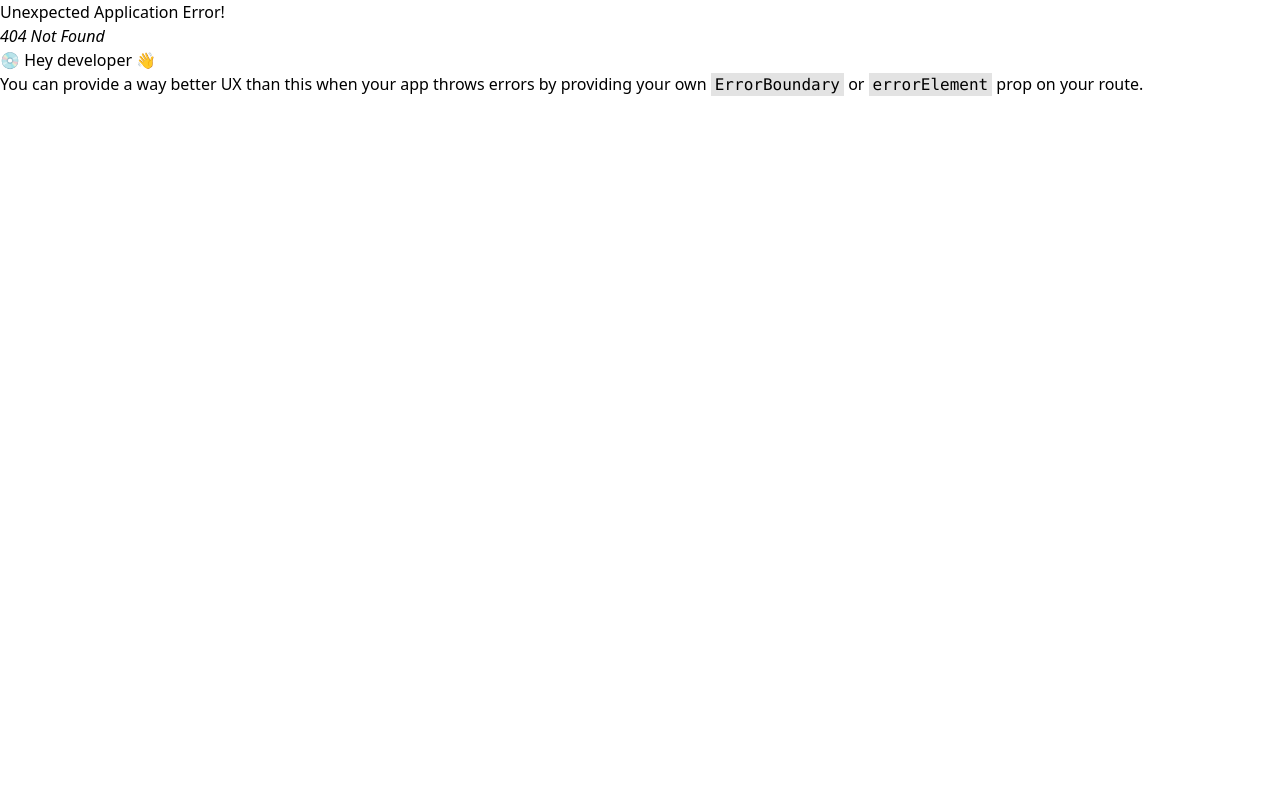
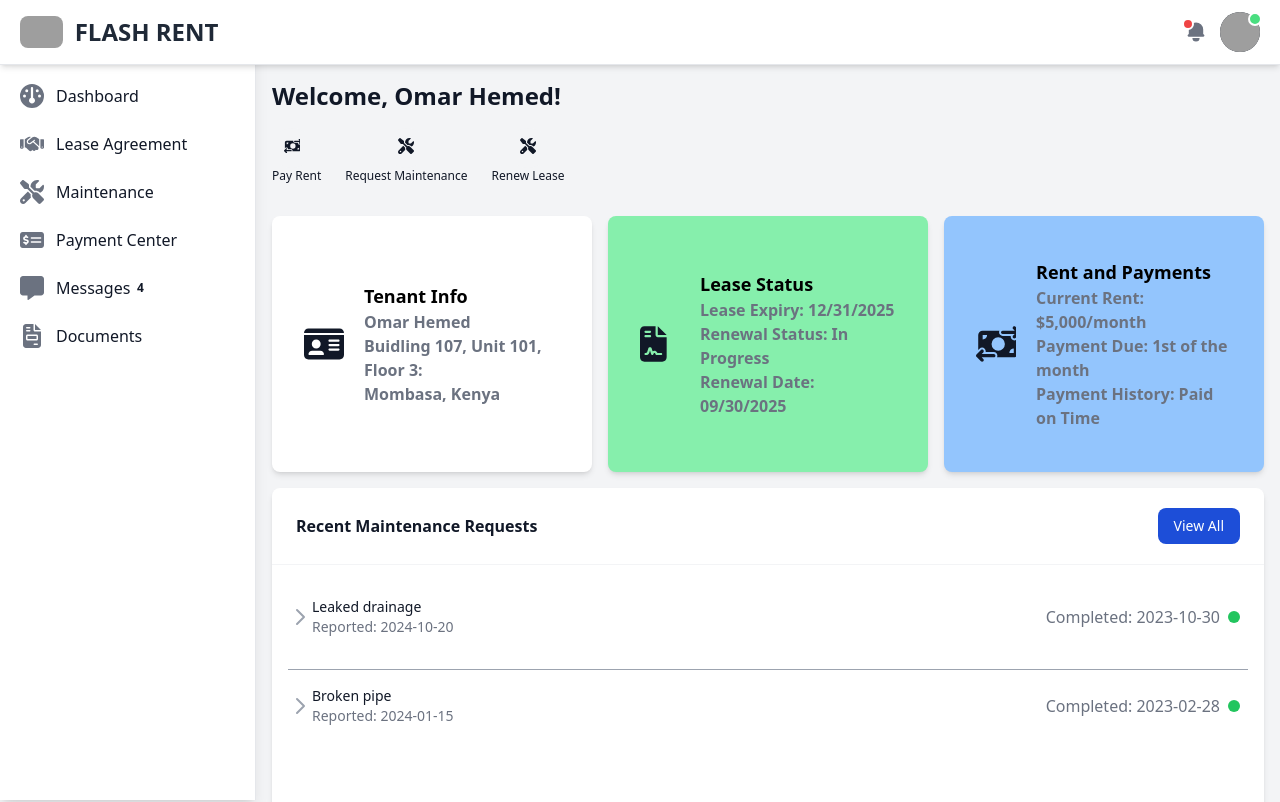
Before and after one commit to OmarHemed23/FLASH-RENT, a React (Create React App) app in the folder Frontend/flash-rent/: page /tenant/dashboard in a window 1280 px wide. Before the commit this address had no page. Shown: the top 802 px of the page. Built offline with nearby package versions, Linux system fonts and the light colour scheme; grey boxes are pictures that could not be loaded.

Commit message:
WIP: Add Tenant Dashboard Route to Application Router
-Updated Router configuration to include the TenantDashboard component.
-Added a new route path /tenant/dashboard under the /tenant/* parent route for tenant-specific pages.

```diff
--- a/Frontend/flash-rent/src/routes/Routes.jsx
+++ b/Frontend/flash-rent/src/routes/Routes.jsx
@@ -4,6 +4,7 @@ import PropertyDetails from "../pages/PropertyDetails";
 import RentalApplication from "../pages/RentalApplication";
 import Login from "../pages/auth/Login";
 import ForgotPassword from "../pages/auth/ForgotPassword";
+import TenantDashboard from "../pages/tenant/TenantDashboard";
 
 const Router = createBrowserRouter (
     createRoutesFromElements (
@@ -15,6 +16,9 @@ const Router = createBrowserRouter (
             <Route path='login' element={<Login />} />
             <Route path='forgot-password' element={<ForgotPassword />} />
         </Route>
+        <Route path='/tenant/*'>
+            <Route path='dashboard' element={<TenantDashboard />} />
+        </Route>
         </>
     )
 );
```
